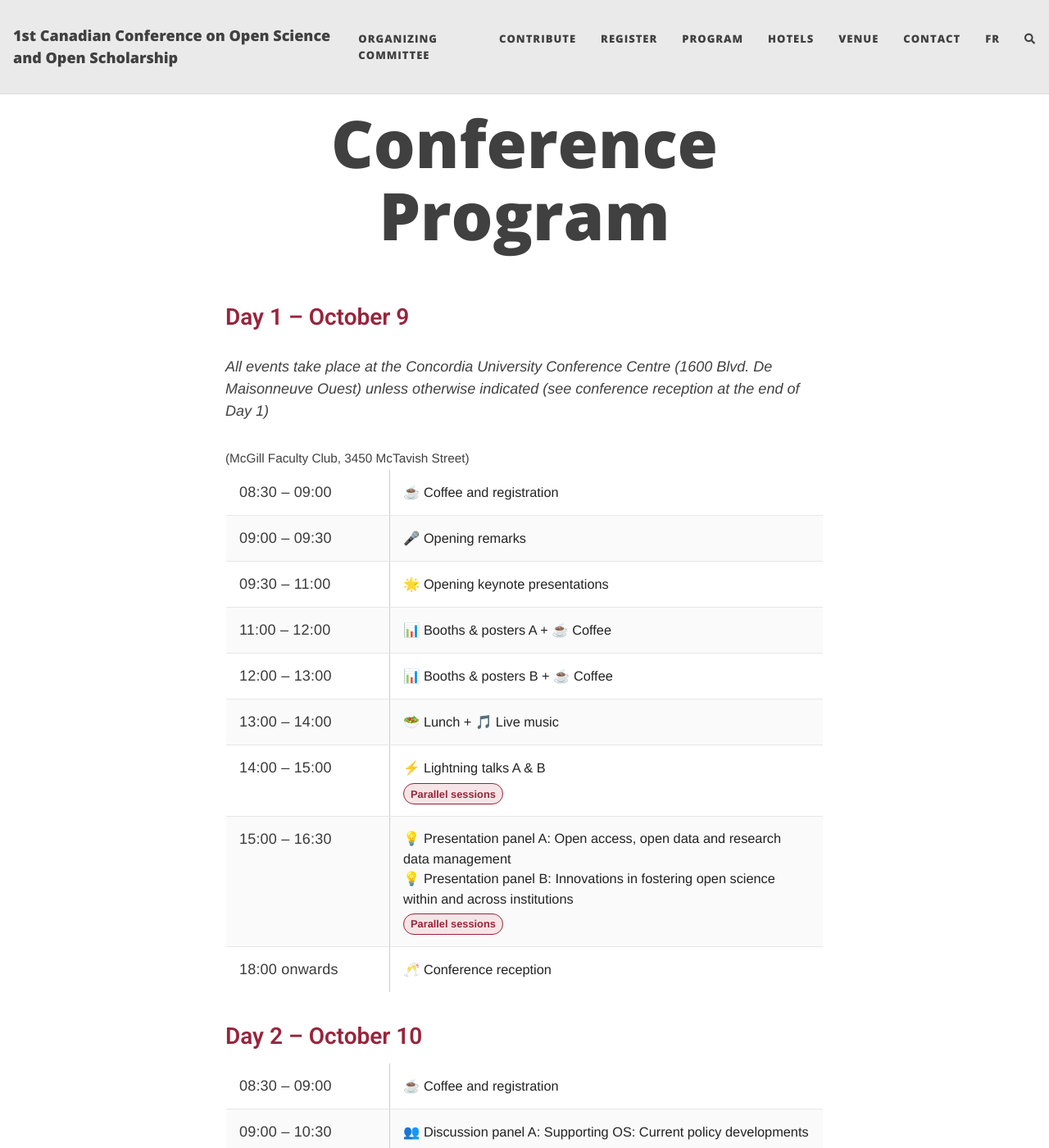
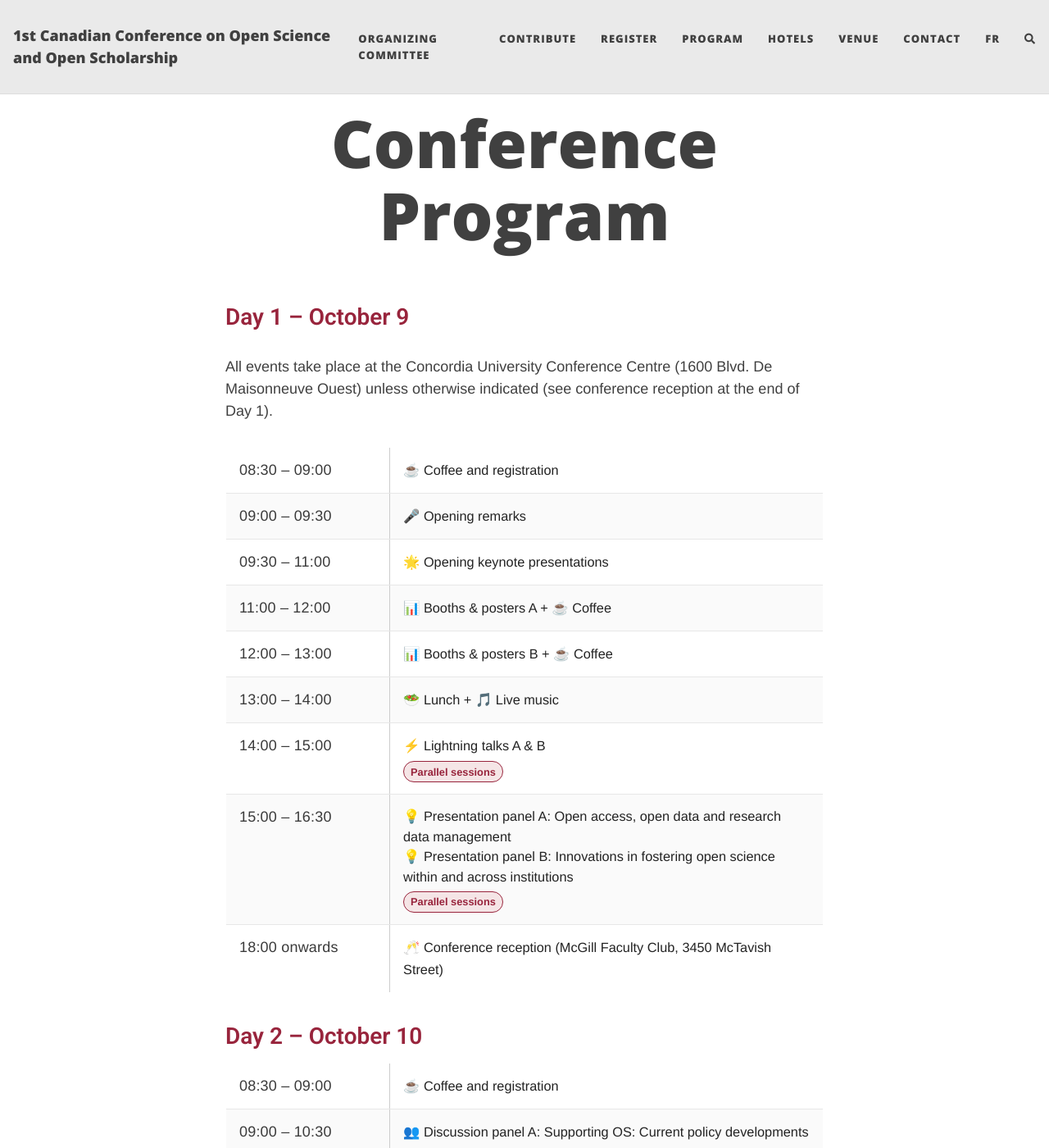
Before and after one commit to oscanada/oscanada.github.io, a Jekyll site: the page built from en/program.html, in a window 1280 px wide and 1400 px high. Shown: the whole window at 82% size. Built offline with Jekyll 4.4.1, drawn with Linux system fonts in a browser that asks for light colours; nearby versions of some CDN libraries; comment, search, counter and statistics services are not loaded.

Commit message:
Update program.html

```diff
--- a/en/program.html
+++ b/en/program.html
@@ -125,7 +125,7 @@ cover-img:
   <main class="schedule">
     <h5>Day 1 – October 9</h5>
 
-    <p><em>All events take place at the Concordia University Conference Centre (1600 Blvd. De Maisonneuve Ouest) unless otherwise indicated (see conference reception at the end of Day 1)</em></p>
+    <p>All events take place at the Concordia University Conference Centre (1600 Blvd. De Maisonneuve Ouest) unless otherwise indicated (see conference reception at the end of Day 1).</p>
 
     <table class="schedule-table">
       <tbody>
@@ -170,8 +170,7 @@ cover-img:
         </tr>
         <tr>
           <td class="time-cell">18:00 onwards</td>
-          <td class="content-cell"><span class="social">🥂 Conference reception </span></td>
-          <span style="font-size: 0.85em;">(McGill Faculty Club, 3450 McTavish Street)</span>
+          <td class="content-cell"><span class="social">🥂 Conference reception (McGill Faculty Club, 3450 McTavish Street)</span></td>
 </td>
         </tr>
       </tbody>
```
